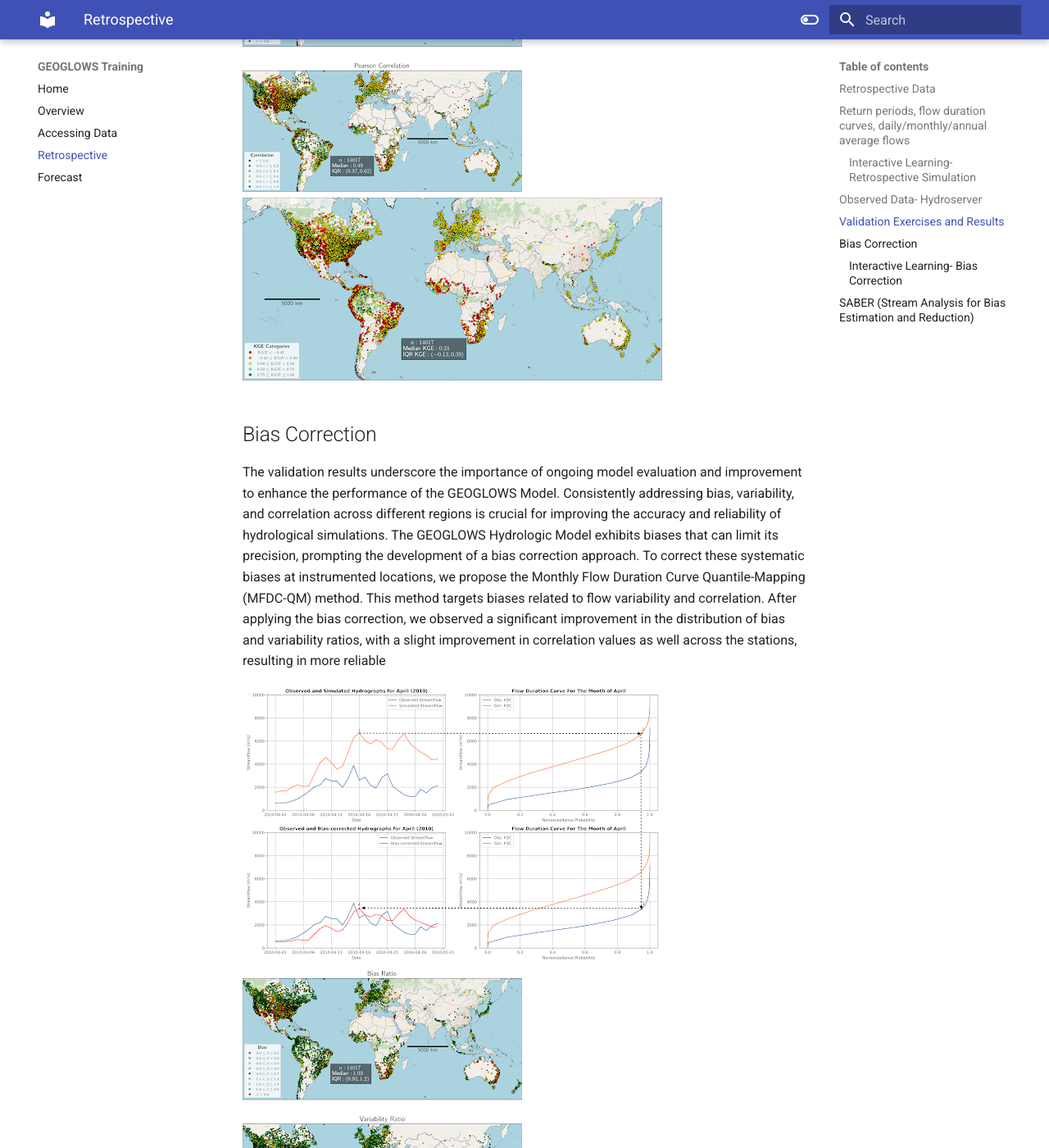
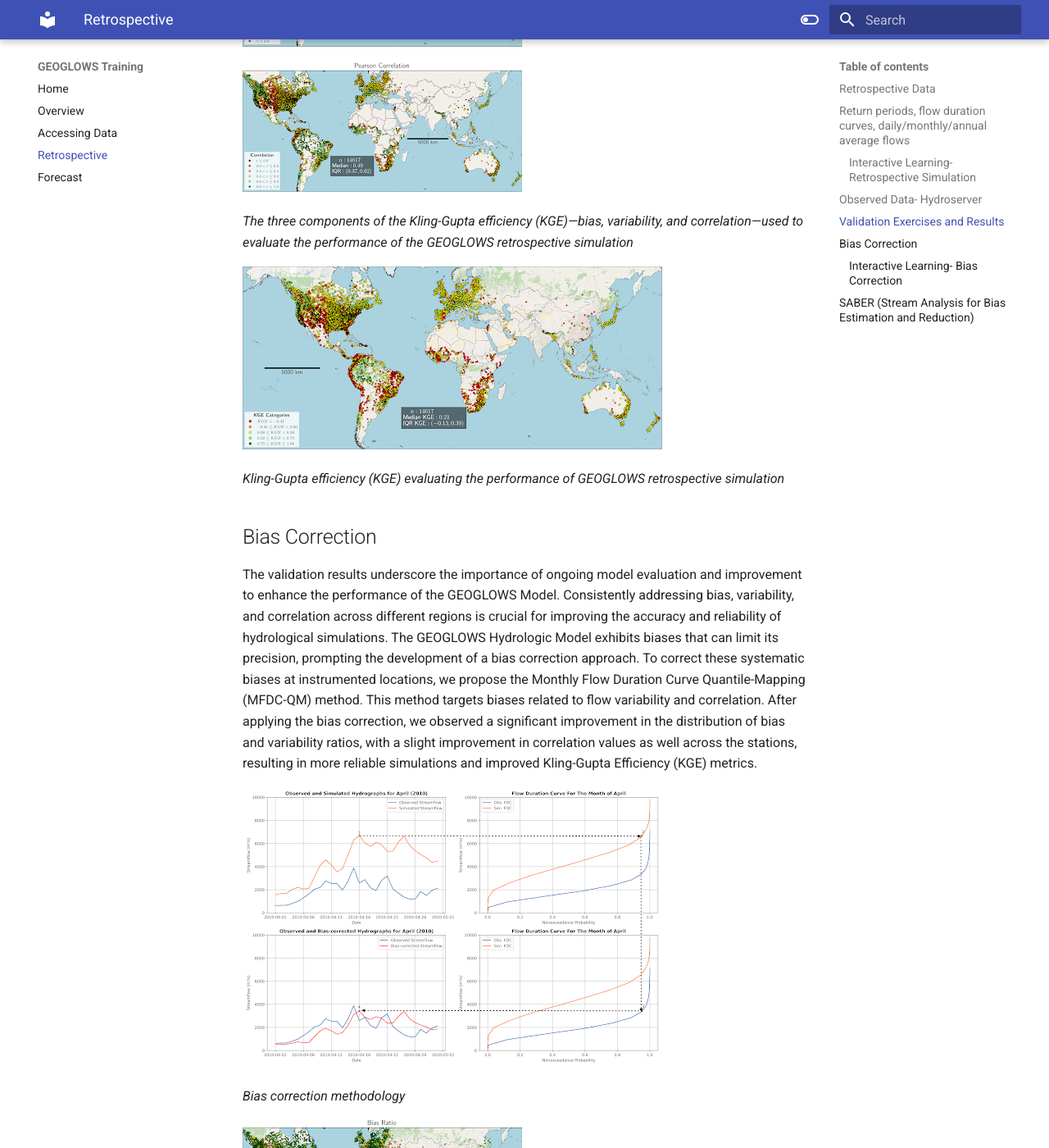
Before and after one commit to geoglows/training.geoglows.org, an MkDocs documentation site: the page built from docs/retrospective.md, in a window 1280 px wide and 1400 px high, scrolled down 2440 px. Shown: the whole window at 82% size. Built offline with MkDocs 1.6.1 and Material for MkDocs 9.7.7, drawn with Linux system fonts in a browser that asks for light colours; some of the changed text lies outside the part shown.

Commit message:
updates (#3)

```diff
--- a/docs/retrospective.md
+++ b/docs/retrospective.md
@@ -84,7 +84,14 @@ consistent with observed streamflow data, providing reliable information for
 water resource management and hydrological studies.
 
 ![image](img11.png)
+
+*The three components of the Kling-Gupta efficiency (KGE)—bias,
+variability, and correlation—used to evaluate the performance
+of the GEOGLOWS retrospective simulation*
+
 ![image](img12.png)
+
+*Kling-Gupta efficiency (KGE) evaluating the performance of GEOGLOWS retrospective simulation*
 
 ## Bias Correction
 The validation results underscore the importance of ongoing model evaluation
@@ -99,10 +106,22 @@ This method targets biases related to flow variability and correlation. After
 applying the bias correction, we observed a significant improvement in the
 distribution of bias and variability ratios, with a slight improvement in
 correlation values as well across the stations, resulting in more reliable
+simulations and improved Kling-Gupta Efficiency (KGE) metrics.
+
 
 ![image](img13.png)
+
+*Bias correction methodology*
+
 ![image](img14.png)
+
+*The three components of the Kling-Gupta efficiency (KGE)—bias, variability,
+and correlation—used to evaluate the performance of the GEOGLOWS bias-corrected
+retrospective simulation*
+
 ![image](img15.png)
+
+*Kling-Gupta efficiency (KGE) evaluating the performance of GEOGLOWS bias-corrected retrospective simulation*
 
 [Bias Correction Presentation](https://drive.google.com/file/d/1-EEdEoYKmAD7dgyPqN8fH42xiCcRuDmx/view?usp=sharing)
 
```
Also changed, not shown: docs/accessing-data.md (+4 -2 lines), docs/forecast.md (+3 -0 lines), docs/overview.md (+1 -1 lines), docs/img23.png (added).
